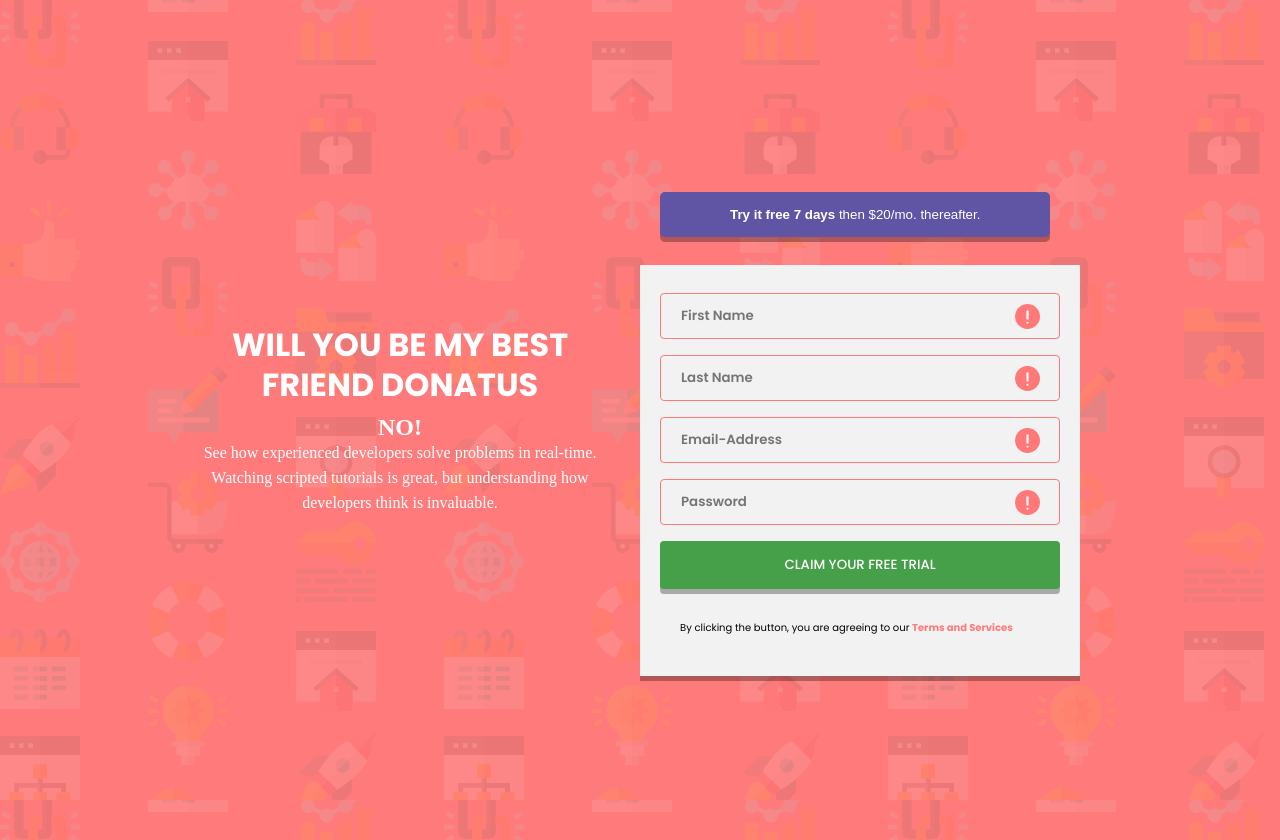
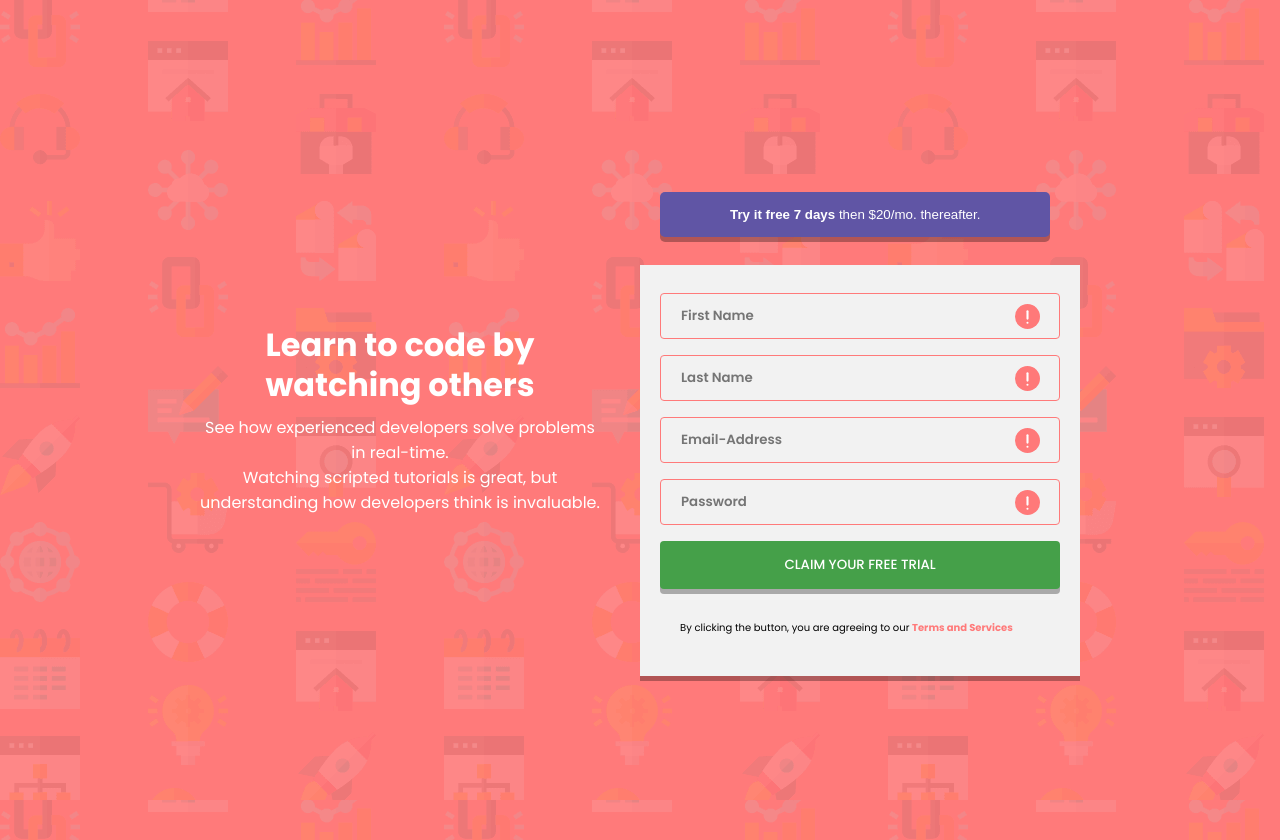
Before and after one commit to El-charis/zuri-reg-page-task, a plain HTML site: page index.html in a window 1280 px wide. Drawn offline with Linux system fonts and the light colour scheme.

Commit message:
first commit

```diff
--- a/index.html
+++ b/index.html
@@ -17,8 +17,8 @@
     <main>
       <div class="container">
         <div class="text">
-          <h1>WILL YOU BE MY BEST FRIEND DONATUS</h1>
-          <h2>NO!</h2>
+          <h1>Learn to code by watching others</h1>
+
           <p>See how experienced developers solve problems in real-time.</p>
           <p>
             Watching scripted tutorials is great, but understanding how
--- a/style.css
+++ b/style.css
@@ -1,4 +1,5 @@
-* {
+
+@import url('https://fonts.googleapis.com/css2?family=Poppins:wght@600&display=swap');* {
   margin: 0;
   padding: 0;
 }
@@ -52,12 +53,16 @@ h1 {
   line-height: 40px;
   text-align: center;
   padding-bottom: 10px;
+  font-family: poppins;
 }
-
+p{
+  font-family: poppins;
+}
 p.text {
   font-family: var(--font);
   font-weight: var(--thin);
   line-height: 50px;
+  font-family: poppins;
 }
 
 .text {
```
Also changed, not shown: 1 other file.
